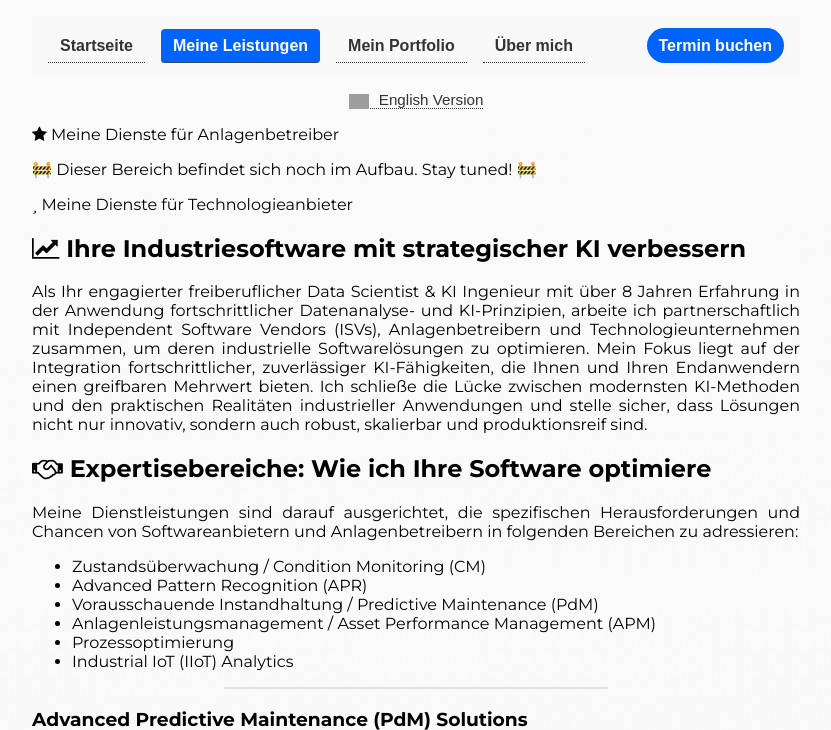
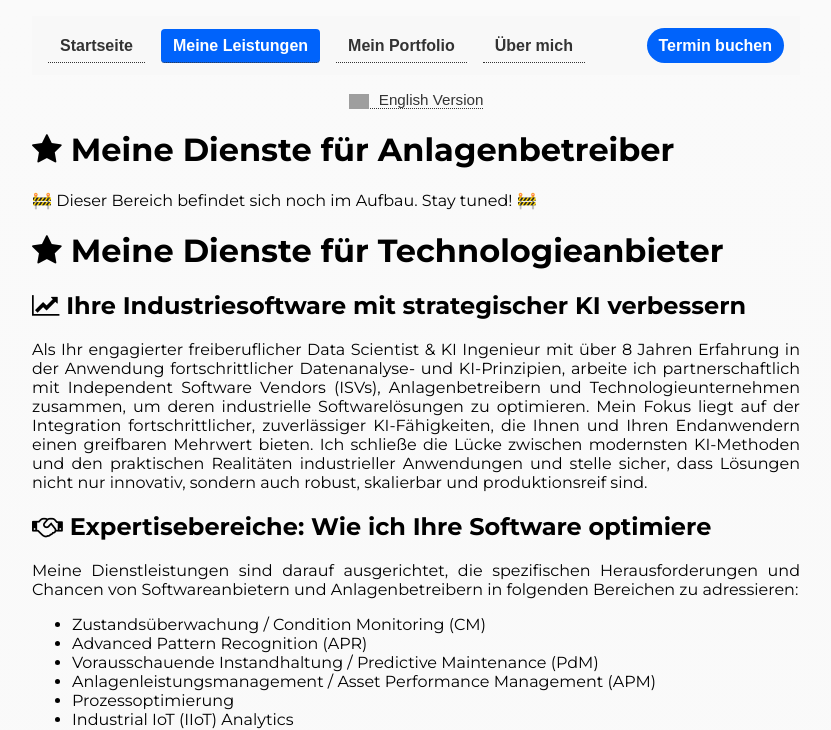
Before and after one commit to alexkolo/strategic-ai, a Jekyll site: the page built from de/services_build.md, in a window 1280 px wide. Shown: the top 730 px of the page, without its empty margins (224-1055 px from the left). Built offline with Jekyll 4.4.1, drawn with Linux system fonts in a browser that asks for light colours; some web fonts are replaced; grey boxes are pictures that could not be loaded.

Commit message:
feat: update service links to point to new services_build page and create services_build markdown file

```diff
--- a/_includes/navigation_de.html
+++ b/_includes/navigation_de.html
@@ -5,7 +5,9 @@
         <a href="{{ site.baseurl }}/de/" class="{% if page.url == '/de/' %}active{% endif %}">Startseite</a>
       </li>
       <li>
-        <a href="{{ site.baseurl }}/de/services" class="{% if page.url == '/de/services.html' %}active{% endif %}"
+        <a
+          href="{{ site.baseurl }}/de/services_build"
+          class="{% if page.url contains '/de/services_' %}active{% endif %}"
           >Meine&nbsp;Leistungen</a
         >
       </li>
--- a/de/services.md
+++ b/de/services_build.md
@@ -6,11 +6,11 @@ text_align: justify
 lang: de
 ---
 
-<i class="fa fa-star"></i> Meine Dienste für Anlagenbetreiber
+# <i class="fa fa-star"></i> Meine Dienste für Anlagenbetreiber
 
 🚧 Dieser Bereich befindet sich noch im Aufbau. Stay tuned! 🚧
 
-<i class="fa-star"></i> Meine Dienste für Technologieanbieter
+# <i class="fa fa-star"></i> Meine Dienste für Technologieanbieter
 
 ## <i class="fa fa-line-chart"></i> Ihre Industriesoftware mit strategischer KI verbessern
 
```
Also changed, not shown: de/index.md (+1 -1 lines).
